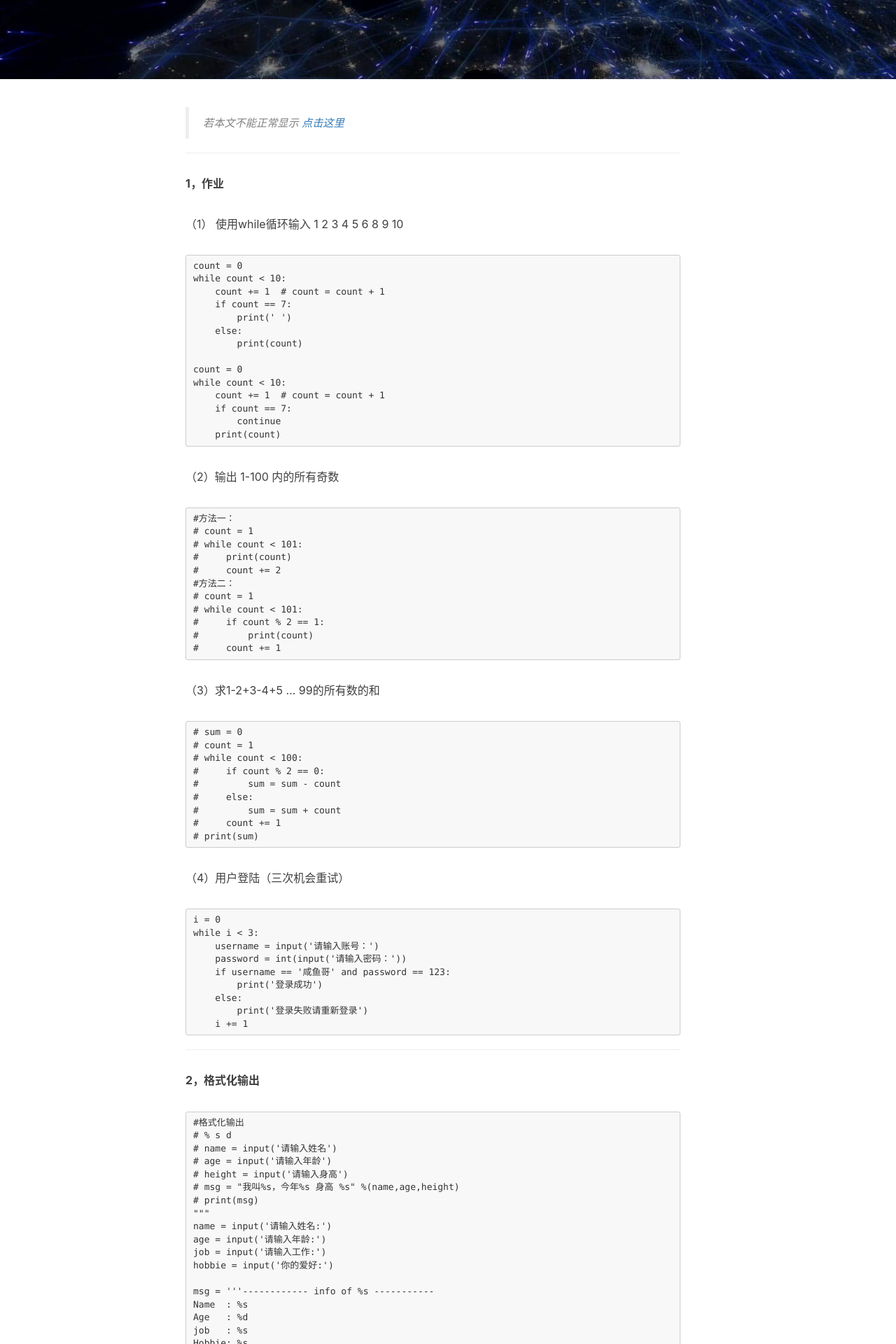
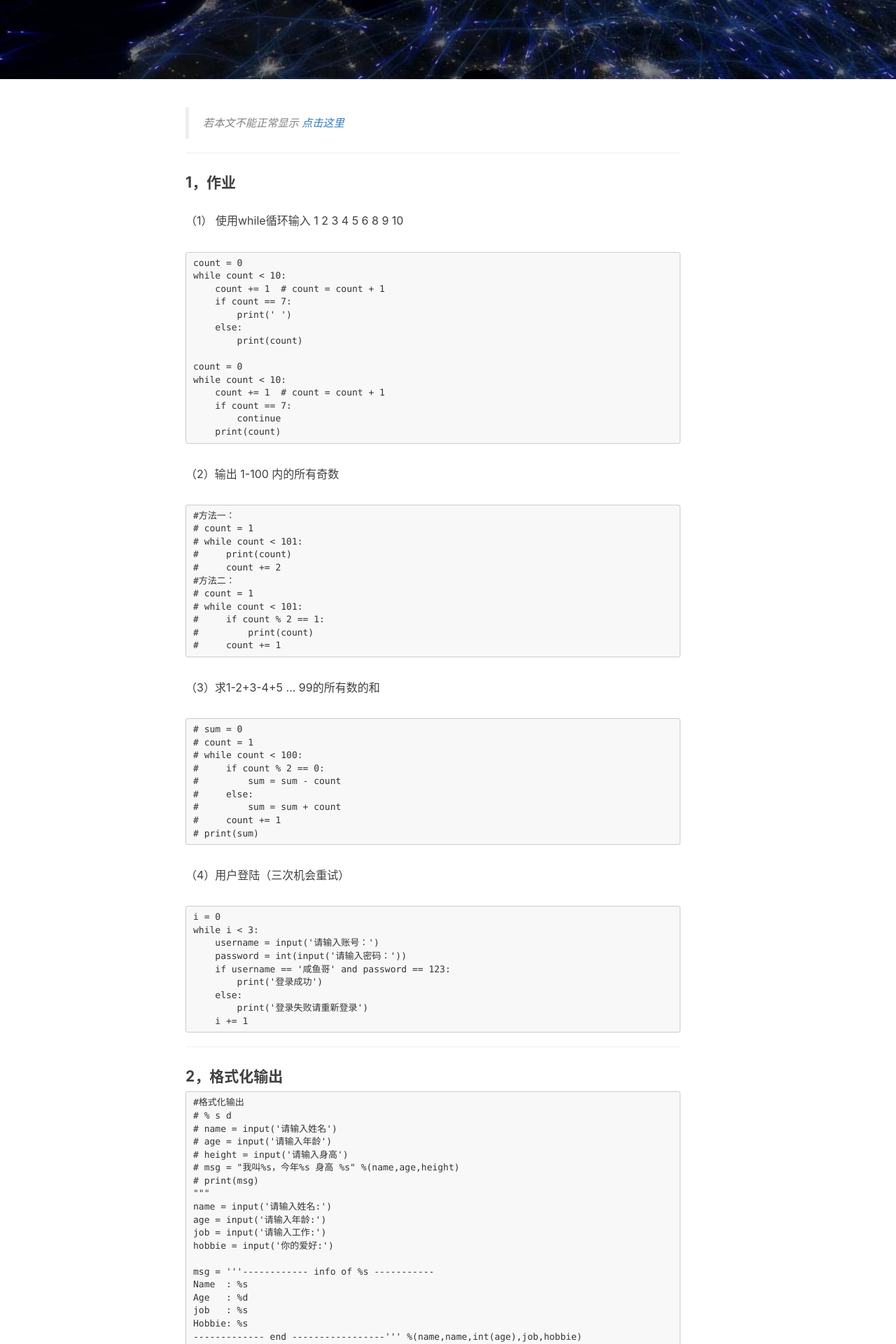
Before and after one commit to cuitianxiang100/cuitianxiang100.github.io, a Jekyll site: the page built from _posts/2018-08-10-Python笔记day02（基础）.md, in a window 1280 px wide. Shown: the part 344-2264 px from the top of the page at 70% size. Built offline with Jekyll 4.4.1, drawn with Linux system fonts in a browser that asks for light colours; nearby versions of some CDN libraries; comment, search, counter and statistics services are not loaded.

````diff
--- a/_posts/2018-08-10-Python笔记day02（基础）.md
+++ b/_posts/2018-08-10-Python笔记day02（基础）.md
@@ -15,7 +15,7 @@ tags:
 
 ----------
 
-**1，作业**
+#### 1，作业
 
 （1） 使用while循环输入 1 2 3 4 5 6 8 9 10
 
@@ -83,7 +83,7 @@ while i < 3:
 ----------
 
 
-**2，格式化输出**
+#### 2，格式化输出
 
 ```
 #格式化输出
@@ -116,7 +116,7 @@ print(msg)
 
 
 ----------
-**3，while，else**
+#### 3，while，else
 
 
 Python的for...else和while...else语法，这是Python中最不常用，最为误解的语法特性之一。
@@ -140,7 +140,7 @@ Loop 1
 
 
 ----------
-**4，初始编码**
+#### 4，初始编码
 
 最早的'密码本' ascii 涵盖了英文字母大小写，特殊字符，数字。
 ascii 只能表示256种可能，太少，创办了万国码 unicode
````
